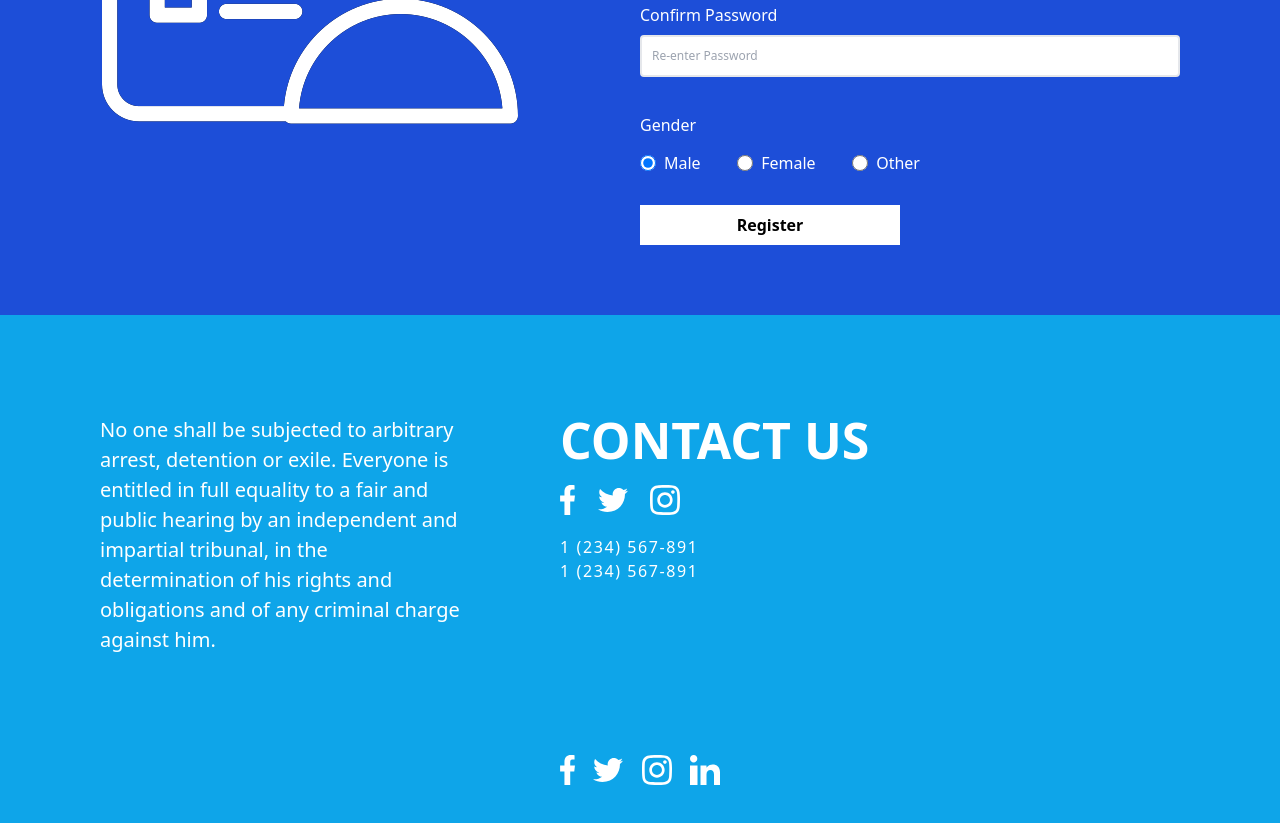
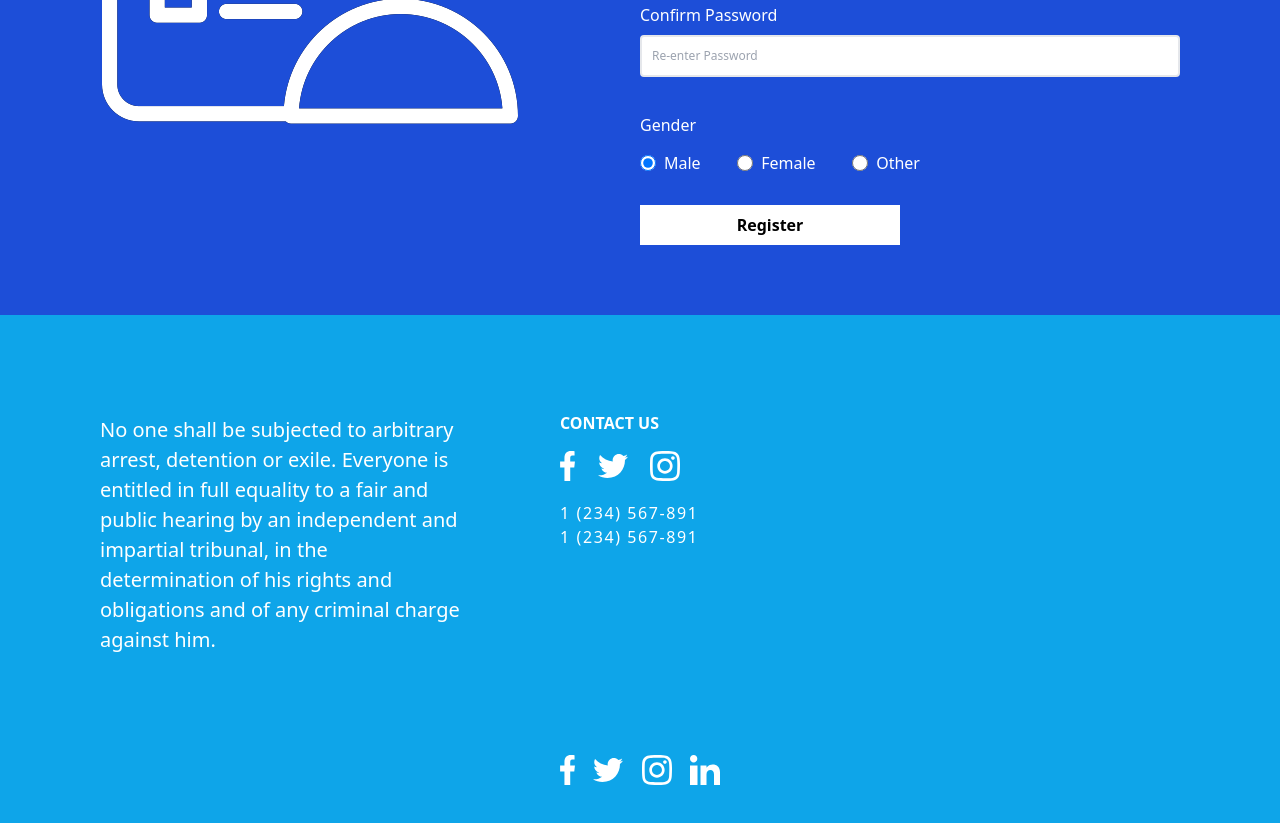
Before and after one commit to suranga97/Stay-At-Home, a website: page index.html in a window 1280 px wide. Shown: the part 4978-5801 px from the top of the page. Drawn offline with nearby package versions, Linux system fonts and the light colour scheme.

Commit message:
index.html

```diff
--- a/index.html
+++ b/index.html
@@ -5,7 +5,6 @@
     <meta name="viewport" content="width=device-width, initial-scale=1.0">
     <!-- <script src="https://cdn.tailwindcss.com"></script> -->
     <link rel="stylesheet" href="css/main.css">
-    <link rel="stylesheet" href="/index.css">
     <script defer src="./index.js"></script>
     <script type="module" src="https://unpkg.com/ionicons@7.1.0/dist/ionicons/ionicons.esm.js"></script>
     <script nomodule src="https://unpkg.com/ionicons@7.1.0/dist/ionicons/ionicons.js"></script>
@@ -351,7 +350,7 @@
             </section>
 
             <section class="w-4/6 px-[100px] max-md:w-full max-md:px-0 max-md:pt-[30px]">
-                <h1 class="footer-h1 font-bold leading-none">CONTACT US</h1>
+                <h1 class="text-[50px] font-bold leading-none md:text-[39]">CONTACT US</h1>
                 <section class="max-w-[120px] h-[30px] flex justify-between mt-5">
                     <img class="h-[30px]" src="assets/facebook-176-svgrepo-com.svg" alt="">
                     <img class="h-[30px]" src="assets/twitter-154-svgrepo-com.svg" alt="">
```
